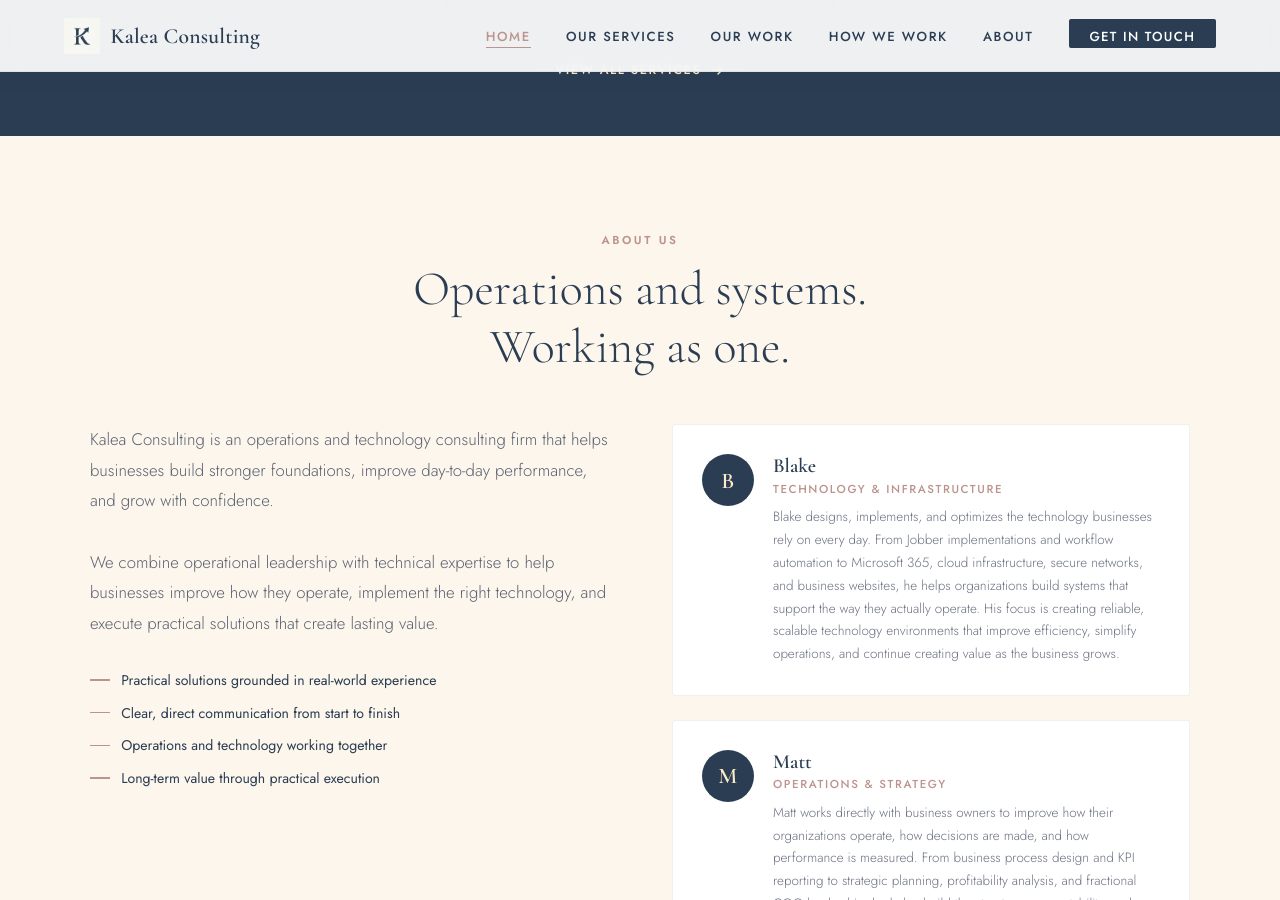
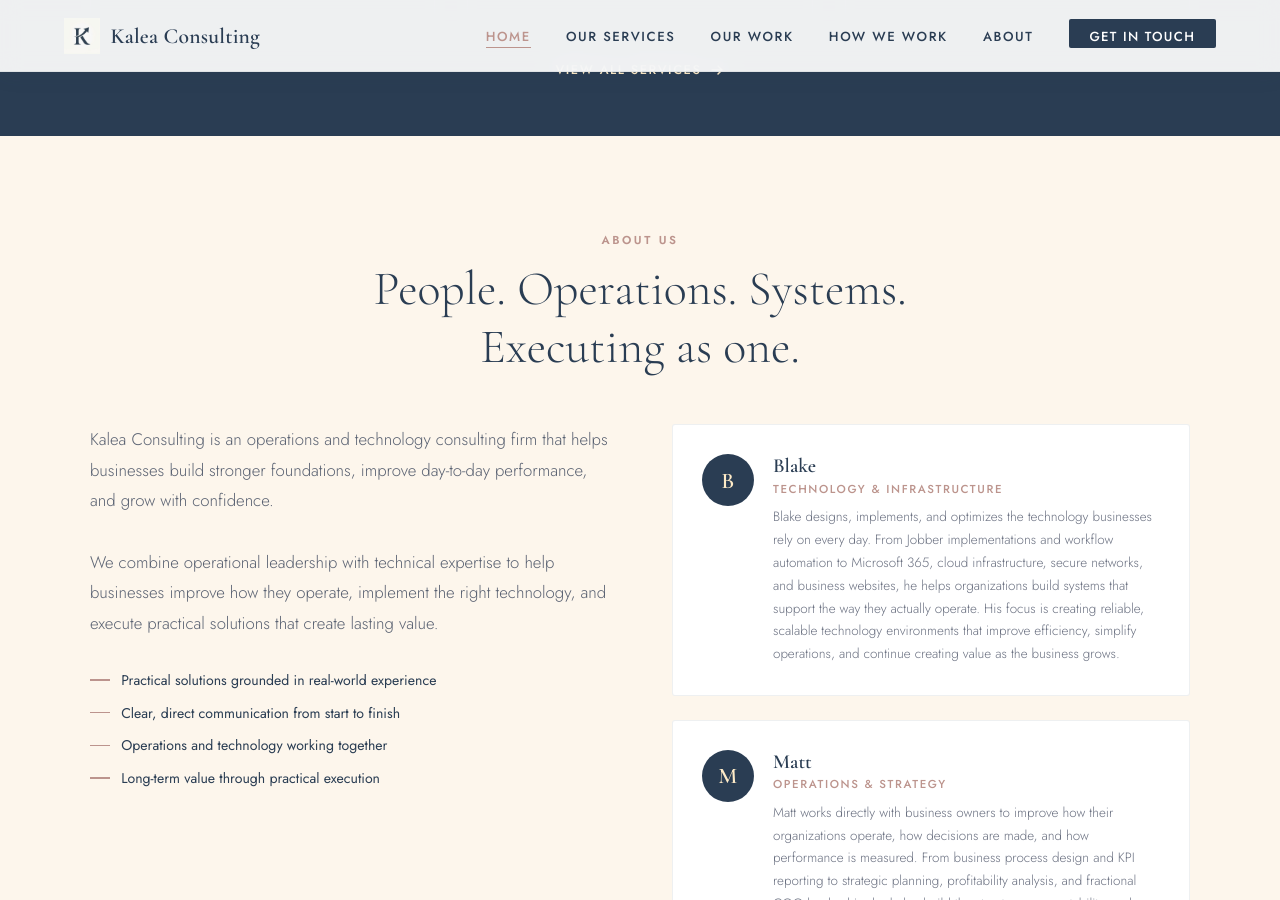
Before and after one commit to Kalea-Consulting/kaleaconsulting, a Jekyll site: the page built from index.html, in a window 1280 px wide and 900 px high, scrolled down 1387 px. Built offline with Jekyll 4.4.1, drawn with Linux system fonts in a browser that asks for light colours.

Commit message:
Update index.html

```diff
--- a/index.html
+++ b/index.html
@@ -117,7 +117,7 @@ description: U.S.-based operations and technology firm helping businesses run be
 <section id="about">
   <div class="section-inner">
     <p class="section-label fade-up">About Us</p>
-    <h2 class="section-heading fade-up">Operations and systems.<br>Working as one.</h2>
+    <h2 class="section-heading fade-up">People. Operations. Systems.<br>Executing as one.</h2>
 
     <div class="about-grid">
       <div class="fade-up">
```
